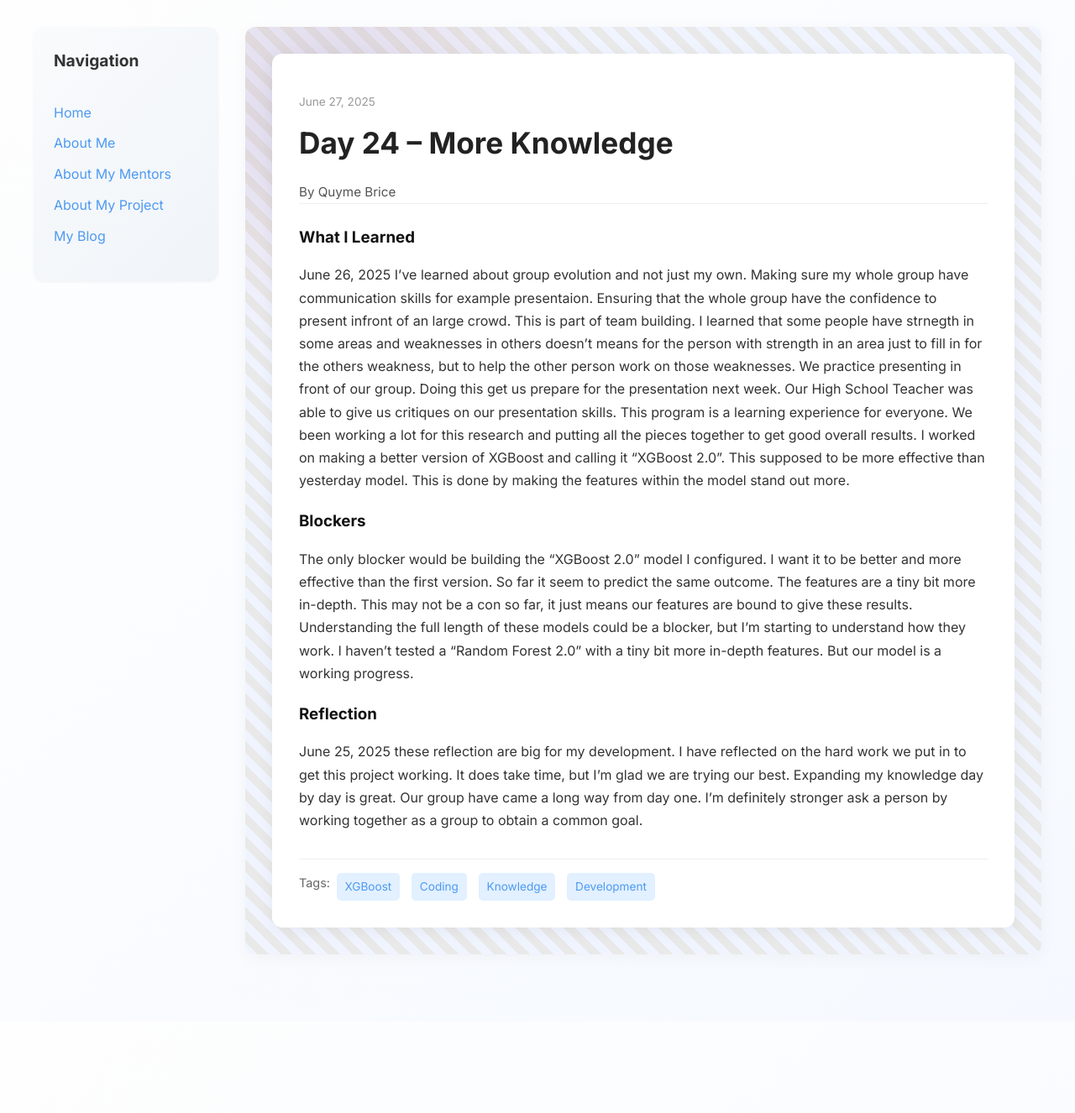
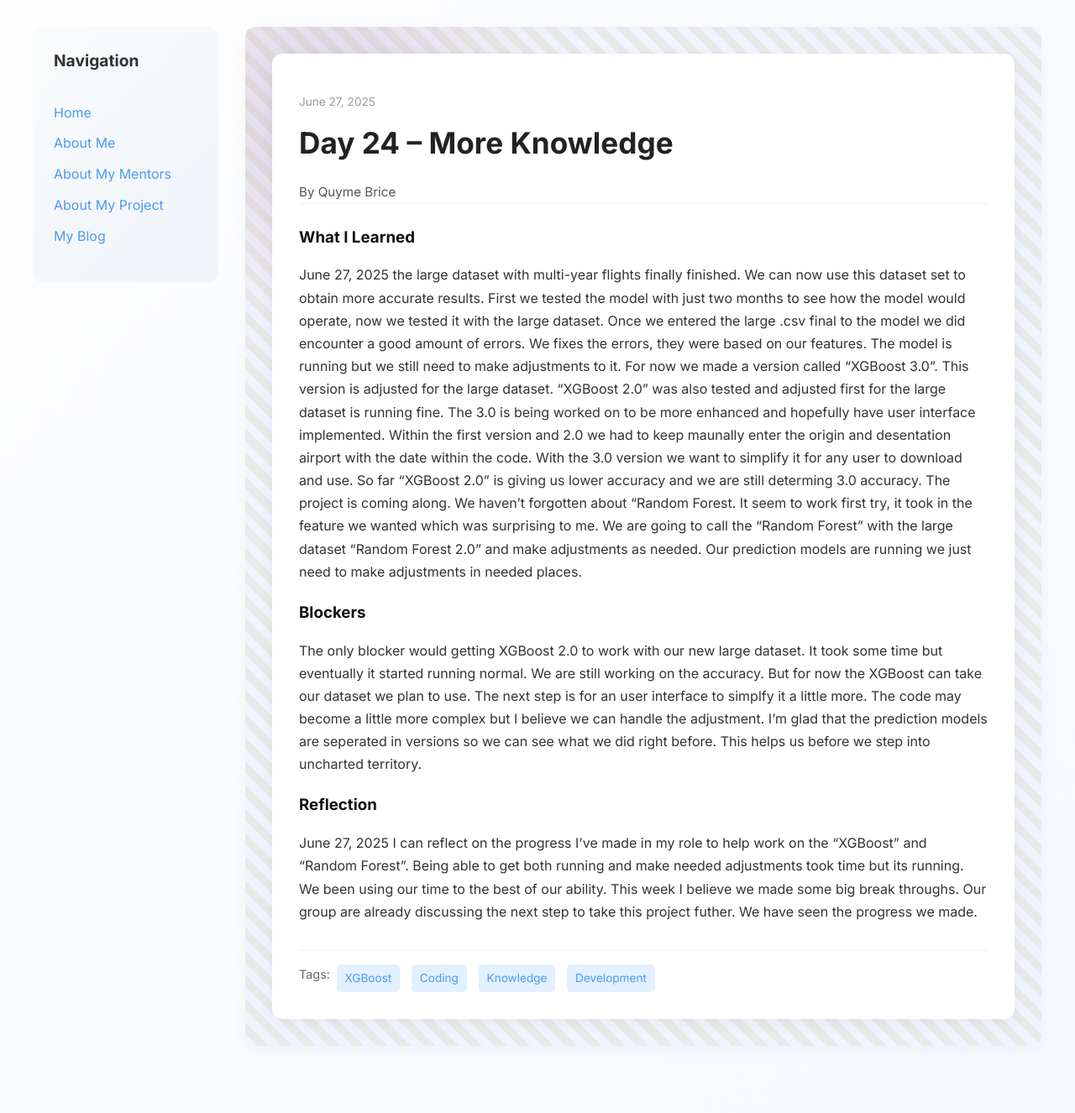
Before and after one commit to Qubri2/Qubri2.github.io, a Jekyll site: the page built from _posts/2025-06-27-day-24.md, in a window 1280 px wide. Shown: the whole page at 84% size. Built offline with Jekyll 4.4.1, drawn with Linux system fonts in a browser that asks for light colours; before the commit the page ends 1217 px from its top, so only the background shows below that.

Commit message:
Update 2025-06-27-day-24.md

```diff
--- a/_posts/2025-06-27-day-24.md
+++ b/_posts/2025-06-27-day-24.md
@@ -7,13 +7,13 @@ permalink: /day24.html
 tags: ["XGBoost", "Coding", "Knowledge", "Development"]
 
 what_i_learned: |
-  June 26, 2025 I've learned about group evolution and not just my own. Making sure my whole group have communication skills for example presentaion. Ensuring that the whole group have the confidence to present infront of an large crowd. This is part of team building. I learned that some people have strnegth in some areas and weaknesses in others doesn't means for the person with strength in an area just to fill in for the others weakness, but to help the other person work on those weaknesses. We practice presenting in front of our group. Doing this get us prepare for the presentation next week. Our High School Teacher was able to give us critiques on our presentation skills. This program is a learning experience for everyone. We been working a lot for this research and putting all the pieces together to get good overall results. I worked on making a better version of XGBoost and calling it "XGBoost 2.0". This supposed to be more effective than yesterday model. This is done by making the features within the model stand out more.
+  June 27, 2025 the large dataset with multi-year flights finally finished. We can now use this dataset set to obtain more accurate results. First we tested the model with just two months to see how the model would operate, now we tested it with the large dataset. Once we entered the large .csv final to the model we did encounter a good amount of errors. We fixes the errors, they were based on our features. The model is running but we still need to make adjustments to it. For now we made a version called "XGBoost 3.0". This version is adjusted for the large dataset. "XGBoost 2.0" was also tested and adjusted first for the large dataset is running fine. The 3.0 is being worked on to be more enhanced and hopefully have user interface implemented. Within the first version and 2.0 we had to keep maunally enter the origin and desentation airport with the date within the code. With the 3.0 version we want to simplify it for any user to download and use. So far "XGBoost 2.0" is giving us lower accuracy and we are still determing 3.0 accuracy. The project is coming along. We haven't forgotten about "Random Forest. It seem to work first try, it took in the feature we wanted which was surprising to me. We are going to call the "Random Forest" with the large dataset "Random Forest 2.0" and make adjustments as needed. Our prediction models are running we just need to make adjustments in needed places.
 
 
 
 blockers: |
-  The only blocker would be building the "XGBoost 2.0" model I configured. I want it to be better and more effective than the first version. So far it seem to predict the same outcome. The features are a tiny bit more in-depth. This may not be a con so far, it just means our features are bound to give these results. Understanding the full length of these models could be a blocker, but I'm starting to understand how they work. I haven't tested a "Random Forest 2.0" with a tiny bit more in-depth features. But our model is a working progress.
+  The only blocker would getting XGBoost 2.0 to work with our new large dataset. It took some time but eventually it started running normal. We are still working on the accuracy. But for now the XGBoost can take our dataset we plan to use. The next step is for an user interface to simplfy it a little more. The code may become a little more complex but I believe we can handle the adjustment. I'm glad that the prediction models are seperated in versions so we can see what we did right before. This helps us before we step into uncharted territory.
 
 reflection: |
-  June 25, 2025 these reflection are big for my development. I have reflected on the hard work we put in to get this project working. It does take time, but I'm glad we are trying our best. Expanding my knowledge day by day is great. Our group have came a long way from day one. I'm definitely stronger ask a person by working together as a group to obtain a common goal.
+  June 27, 2025 I can reflect on the progress I've made in my role to help work on the "XGBoost" and "Random Forest". Being able to get both running and make needed adjustments took time but its running. We been using our time to the best of our ability. This week I believe we made some big break throughs. Our group are already discussing the next step to take this project futher. We have seen the progress we made.
 ---
```
